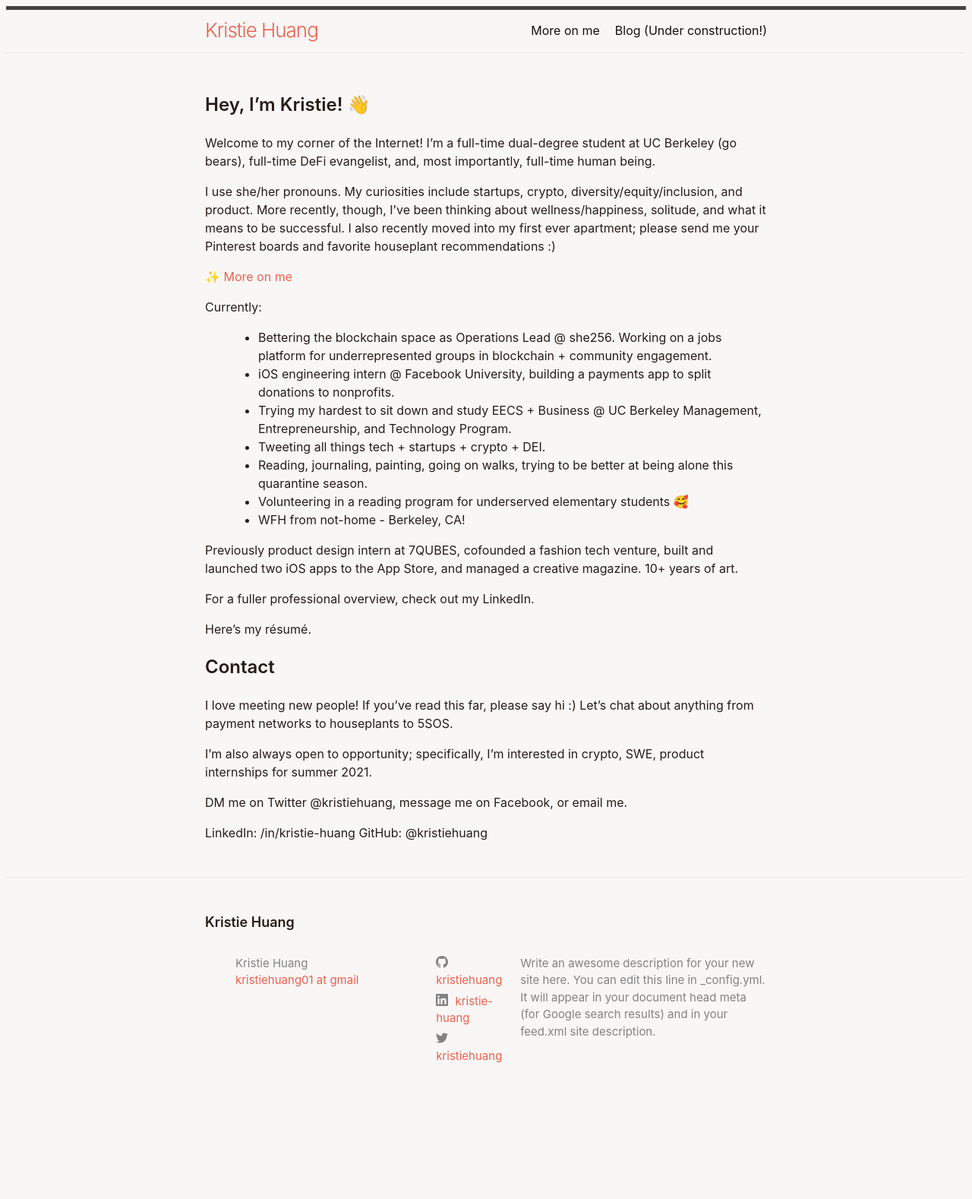
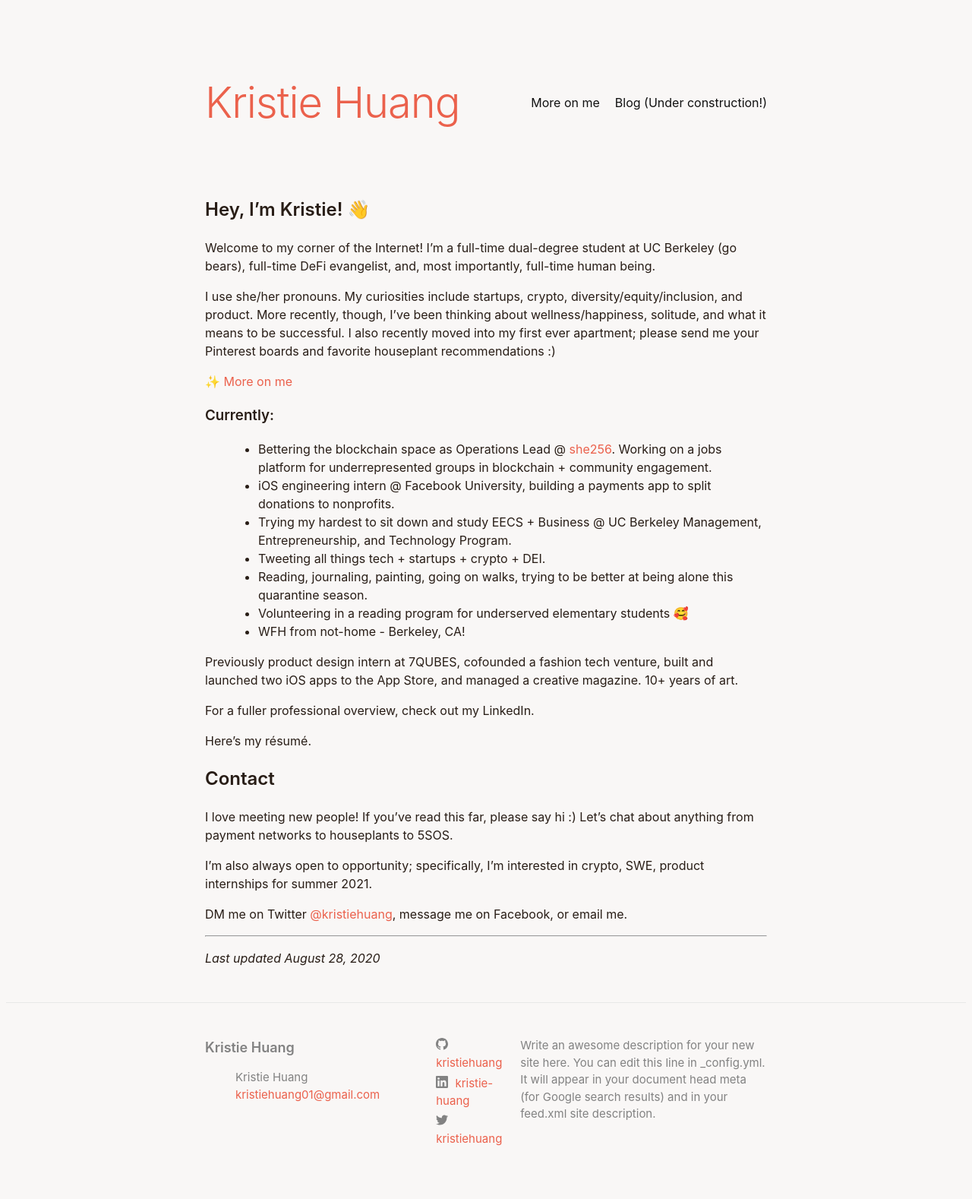
Before and after one commit to kristiehuang/Jekyll-Website, a Jekyll site: the page built from index.markdown, in a window 1280 px wide. Shown: the whole page at 76% size. Built offline with Jekyll 4.4.1, drawn with Linux system fonts in a browser that asks for light colours; before the commit the page ends 1470 px from its top, so only the background shows below that.

Commit message:
Update site

```diff
--- a/_config.yml
+++ b/_config.yml
@@ -19,7 +19,7 @@
 # in the templates via {{ site.myvariable }}.
 
 title: Kristie Huang
-email: kristiehuang01 at gmail
+email: kristiehuang01@gmail.com
 description: >- # this means to ignore newlines until "baseurl:"
   Write an awesome description for your new site here. You can edit this
   line in _config.yml. It will appear in your document head meta (for
--- a/_includes/footer.html
+++ b/_includes/footer.html
@@ -3,10 +3,11 @@
 
   <div class="wrapper">
 
-    <h2 class="footer-heading">{{ site.title | escape }}</h2>
 
     <div class="footer-col-wrapper">
       <div class="footer-col footer-col-1">
+        <h2 class="footer-heading">{{ site.title | escape }}</h2>
+
         <ul class="contact-list">
           <li class="p-name">
             {%- if site.author -%}
--- a/index.markdown
+++ b/index.markdown
@@ -32,7 +32,10 @@ I love meeting new people! If you've read this far, please say hi :) Let's chat
 
 I'm also always open to opportunity; specifically, I'm interested in crypto, SWE, product internships for summer 2021.
 
-DM me on Twitter @kristiehuang, message me on Facebook, or email me.
+DM me on Twitter [@kristiehuang](https://twitter.com/kristiehuang), message me on Facebook, or email me.
 
-LinkedIn: /in/kristie-huang
-GitHub: @kristiehuang
+---
+*Last updated August 28, 2020*
+
+
+[#she256]: http://she256.org/
--- a/style.css
+++ b/style.css
@@ -95,9 +95,14 @@ table th { background-color: #f0f0f0; border: 1px solid #dedede; border-bottom-c
 table td { border: 1px solid #e8e8e8; }
 
 /** Site header */
-.site-header { border-top: 5px solid #424242; border-bottom: 1px solid #e8e8e8; min-height: 55.95px; position: relative; }
+.site-header {
+  min-height: 100px;
+  position: relative;
+  margin: 100px 0 0;
+}
 
-.site-title { font-size: 26px; font-weight: 300; line-height: 54px; letter-spacing: -1px; margin-bottom: 0; float: left; }
+.site-title { font-size: 56px; font-weight: 300;
+  line-height: 54px; letter-spacing: -1px; margin-bottom: 0; float: left; }
 
 .site-title, .site-title:visited { color: #424242; }
 
```
Also changed, not shown: other parts of index.markdown (+2 -2 lines).
